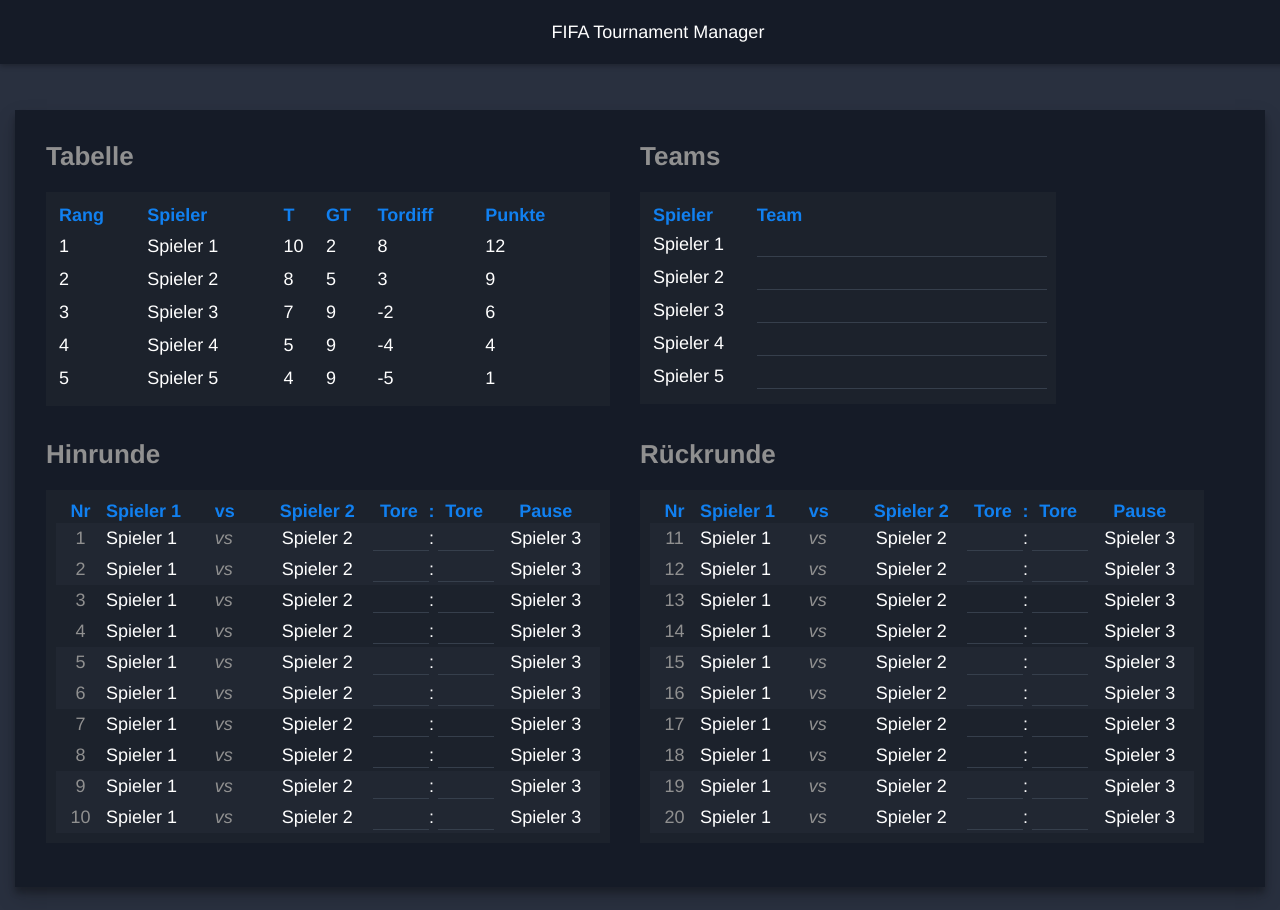
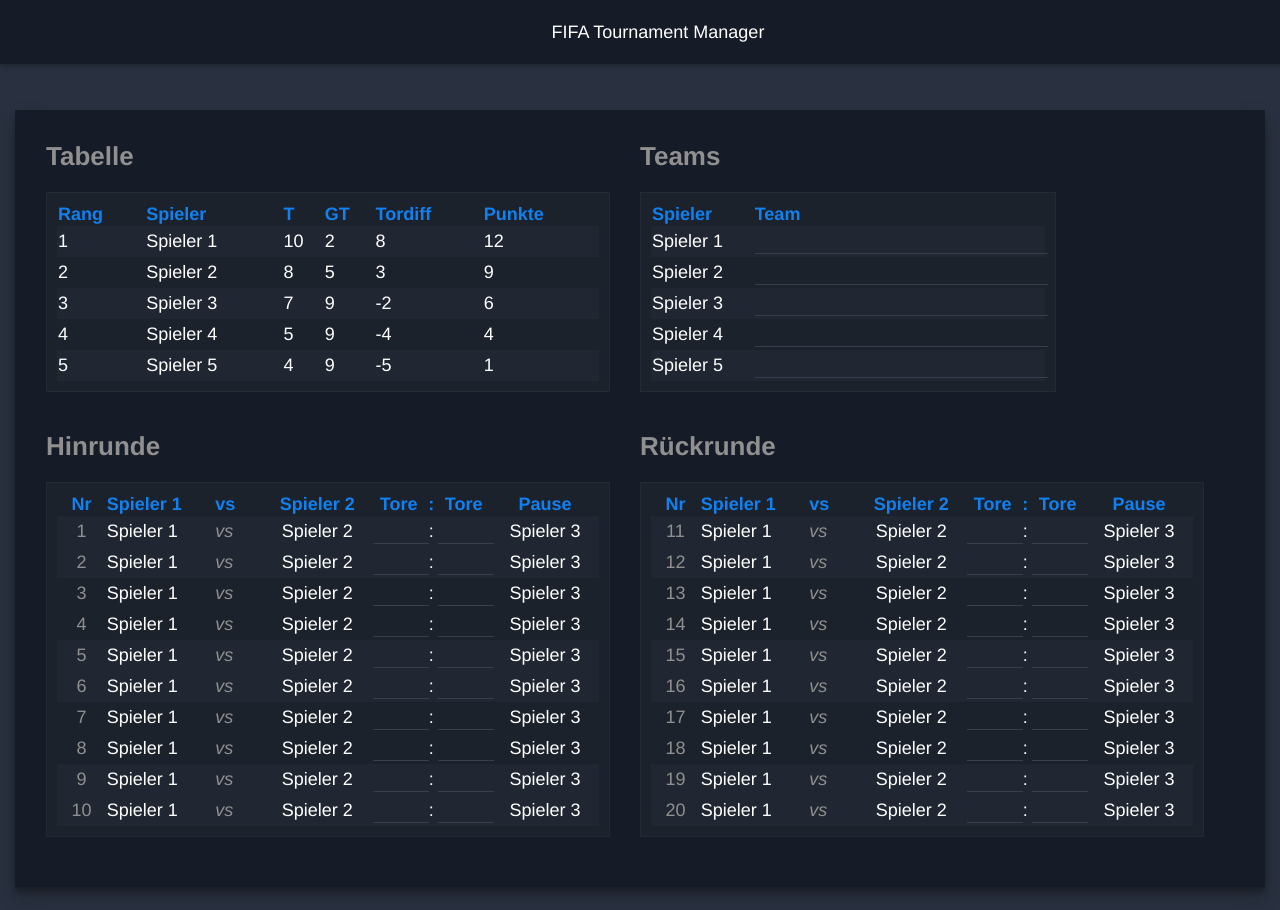
Before and after one commit to beNorthman/FifaTournamentManager, an Angular app: page / in a window 1280 px wide. Built offline with nearby package versions, Linux system fonts and the light colour scheme.

Commit message:
formats lines of tables

```diff
--- a/src/app/tournament/tournament.component.css
+++ b/src/app/tournament/tournament.component.css
@@ -50,19 +50,35 @@ table.tournament-table th {
     text-align: left;
     color: #1180f0;
 }
-
+/*----------------standings-table-styling START-----------*/
 .standings-table{
     width: 95%;
 }
 
+table.standings-table tr:nth-child(2),
+table.standings-table tr:nth-child(4),
+table.standings-table tr:nth-child(6)
+{
+    background-color: #212732;
+}
+/*----------------standings-table-styling END-------------*/
+
+/*------------------team-table-styling Start--------------*/
 .teams-table{
     width: 70%;
 }
 
+table.teams-table tr:nth-child(2),
+table.teams-table tr:nth-child(4),
+table.teams-table tr:nth-child(6)
+{
+    background-color: #212732;
+}
+/*------------------team-table-styling END----------------*/
+
 /*----------------roster-table-styling START--------------*/
 .roster-table {
     width: 95%;
-    border-spacing: 0;
 }
 
 .table-input-roster {
--- a/src/app/tournament/tournament.component.html
+++ b/src/app/tournament/tournament.component.html
@@ -13,7 +13,7 @@
                   <th>GT</th>
                   <th>Tordiff</th>
                   <th>Punkte</th>
-                <tr>
+                </tr>
                 <tr>
                   <td>1</td>
                   <td>Spieler 1</td>
--- a/src/styles.css
+++ b/src/styles.css
@@ -28,7 +28,6 @@ input {
 input:focus {
     outline:none;
     caret-color: #1180f0;
-
     border-bottom:1px solid #1180f0;
 }
 
@@ -38,8 +37,9 @@ input:focus ~ label, input:valid ~ label {
     color:#5264AE;
 }
 
-input[type="text"] {
-    /* background: #232a34; */
+table {
+    border: 1px solid #232a36;
+    border-spacing: 0;
 }
 
 h1 {
```
